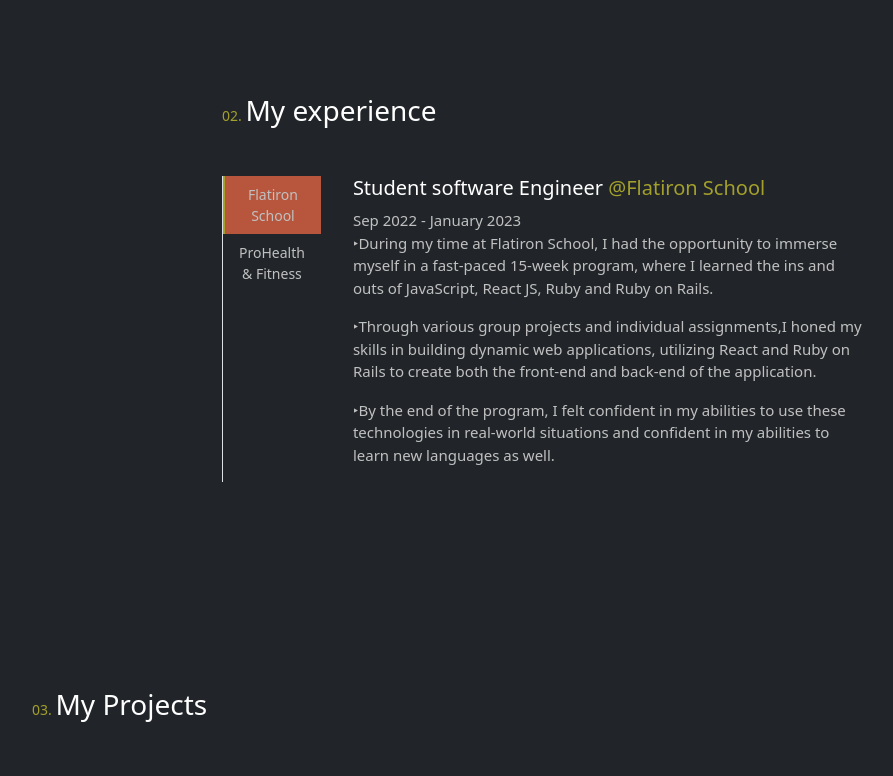
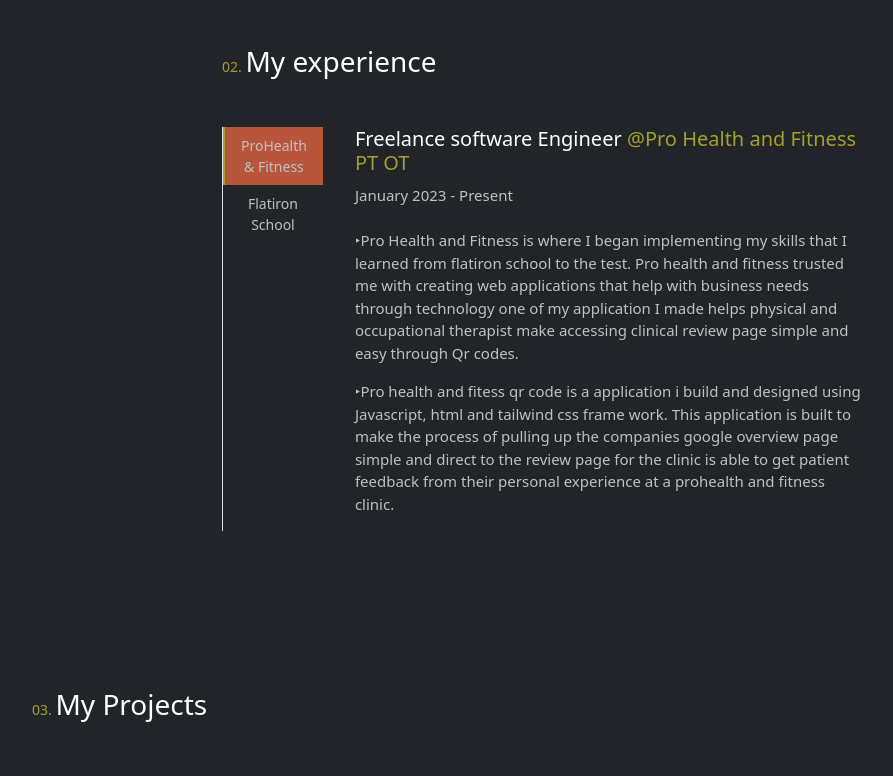
Before and after one commit to cedenoc181/pw2023, a React (Create React App) app: page / in a window 1280 px wide. Shown: the part 1400-2176 px from the top of the page, without its empty margins (98-991 px from the left). Built offline with nearby package versions, Linux system fonts and the light colour scheme; grey boxes are pictures that could not be loaded.

Commit message:
updated latest blogs to a buttomn with a anchor tag, commented out micro projects until finish

```diff
--- a/src/App.js
+++ b/src/App.js
@@ -3,7 +3,7 @@
 import About from './Component/About';
 import Experience from './Component/Experience';
 import Project from './Component/Project';
-import MicroProjects from './Component/MicroProjects.js';
+// import MicroProjects from './Component/MicroProjects.js';
 import Contact from "./Component/Contact";
 import Footer from './Component/Footer';
 import 'bootstrap/dist/css/bootstrap.min.css';
@@ -12,14 +12,14 @@
 function App() {
   return (
     <div className="App">
+
       <Home />
       <About />
       <Experience />
       <Project />
-      <MicroProjects />
+      {/* <MicroProjects /> */}
       <Contact />
       <Footer />
-
      </div>
   );
 }
--- a/src/Component/Blog.css
+++ /dev/null
@@ -1,11 +0,0 @@
-:root {
-    --Darkolive: #808000;
-    --olive: #a3a02b;
-    --navy: #001f3f;
-    --black: #111111;
-    --white: #ffffff;
-    --Redclay: #b7563d;
-    --tan: #e9b35f;
-    --burgundy: #7d4554;
-    --grey: #c0c0c0;
-}
--- a/src/Component/Blog.js
+++ /dev/null
@@ -1,13 +0,0 @@
-import React from 'react'
-import "./Blog.css";
-// import {useEffect} from 'react'
-// import Aos from 'aos' //this is for animation
-// import 'aos/dist/aos.css'
-
-function Blog() {
-  return (
-    <div>Blog</div>
-  )
-}
-
-export default Blog
--- a/src/Component/Contact.js
+++ b/src/Component/Contact.js
@@ -35,7 +35,7 @@
   return (
   <div id='contact' className="contact w-100 vh-100 bg-dark d-flex flex-column justify-content-center align-items-center">
     <div className='w-50 text-center' data-aos ="flip-right">
-        <p className='tyv'><span className='span'>05. </span>Thank you for visiting!</p>
+        <p className='tyv'><span className='span'>04. </span>Thank you for visiting!</p>
         <h1 className='text-white'>Feel free to reach out to me</h1>
         <p className='detail'>I am actively seeking new opportunites in Software engineering positions where i can apply
           and expand myu skills in programming, problem-solving, and teamwork. I am confiodent in my
--- a/src/Component/Experience.js
+++ b/src/Component/Experience.js
@@ -36,7 +36,7 @@
               aria-controls="v-pills-home"
               aria-selected="true"
             >
-              Flatiron School
+            ProHealth & Fitness
             </button>
 
             <button
@@ -49,7 +49,7 @@
               aria-controls="v-pills-profile"
               aria-selected="false"
             >
-              ProHealth & Fitness
+              Flatiron School
             </button>
             {/* <button class="nav-link" id="v-pills-messages-tab" data-bs-toggle="pill" data-bs-target="#v-pills-messages" type="button" role="tab" aria-controls="v-pills-messages" aria-selected="false">Messages</button>
              <button class="nav-link" id="v-pills-settings-tab" data-bs-toggle="pill" data-bs-target="#v-pills-settings" type="button" role="tab" aria-controls="v-pills-settings" aria-selected="false">Settings</button> */}
@@ -61,44 +61,66 @@
               role="tabpanel"
               aria-labelledby="v-pills-home-tab"
             >
-              <h5>
-                Student software Engineer{" "}
+               <h5>
+                Freelance software Engineer{" "}
+                <a href="https://prohealthptot.com/">
+                @Pro Health and Fitness PT OT
+                </a>
+              </h5>
+              <span className="date">January 2023 - Present</span>
+              <p>
+              <br />
+                <span>‣</span>
+                Pro Health and Fitness is where I began implementing my skills that I learned from flatiron school to the test.
+               Pro health and fitness trusted me with creating web applications that help with business needs through technology
+               one of my application I made helps physical and occupational therapist make accessing clinical review page simple and easy
+               through Qr codes.
+              </p>
+              <p>
+                <span>‣</span>
+                Pro health and fitess qr code is a application i build and designed using Javascript, html and tailwind css frame work.
+                This application is built to make the process of pulling up the companies google overview page simple and direct to the review page
+                for the clinic is able to get patient feedback from their personal experience at a prohealth and fitness clinic.
+              </p>
+
+            </div>
+
+            <div class="tab-pane fade" id="v-pills-profile" role="tabpanel" aria-labelledby="v-pills-profile-tab">
+                      <h5>
+                student software Engineer{" "}
                 <a href="https://flatironschool.com/welcome-to-flatiron-school/?utm_source=Google&utm_medium=ppc&utm_campaign=12728169839&utm_content=127574231184&utm_term=flatiron%20school&uqaid=513799628798&CjwKCAjw__ihBhADEiwAXEazJhhGFknmKW9KmfTLvxy1WNknOyr9SbEpLtLUrsmoxMNLL2AHYHmAAhoCtQoQAvD_BwE&gclid=CjwKCAjw__ihBhADEiwAXEazJhhGFknmKW9KmfTLvxy1WNknOyr9SbEpLtLUrsmoxMNLL2AHYHmAAhoCtQoQAvD_BwE">
                   @Flatiron School
                 </a>
               </h5>
               <span className="date">Sep 2022 - January 2023</span>
               <p>
-                <span>‣</span>
-                During my time at Flatiron School, I had the opportunity to
-                immerse myself in a fast-paced 15-week program, where I learned
-                the ins and outs of JavaScript, React JS, Ruby and Ruby on
-                Rails.
+                <br />
+                   <span>‣</span>
+                   During my time at Flatiron School, I had the opportunity to
+                   immerse myself in a fast-paced 15-week program, where I learned
+                   the ins and outs of JavaScript, React JS, Ruby and Ruby on
+                   Rails.
               </p>
               <p>
-                <span>‣</span>
-                Through various group projects and individual assignments,I
-                honed my skills in building dynamic web applications, utilizing
-                React and Ruby on Rails to create both the front-end and
-                back-end of the application.
+                   <span>‣</span>
+                   Through various group projects and individual assignments,I
+                   honed my skills in building dynamic web applications, utilizing
+                   React and Ruby on Rails to create both the front-end and
+                   back-end of the application.
               </p>
-
               <p>
-                <span>‣</span>
-                By the end of the program, I felt confident in my abilities to
-                use these technologies in real-world situations and confident in
-                my abilities to learn new languages as well.
+                    <span>‣</span>
+                    By the end of the program, I felt confident in my abilities to
+                    use these technologies in real-world situations and confident in
+                    my abilities to learn new languages as well.
               </p>
-            </div>
-            {/* <div class="tab-pane fade" id="v-pills-profile" role="tabpanel" aria-labelledby="v-pills-profile-tab">
-
         </div>
-        <div class="tab-pane fade" id="v-pills-messages" role="tabpanel" aria-labelledby="v-pills-messages-tab">
+        {/* <div class="tab-pane fade" id="v-pills-messages" role="tabpanel" aria-labelledby="v-pills-messages-tab">
 
         </div>
         <div class="tab-pane fade" id="v-pills-settings" role="tabpanel" aria-labelledby="v-pills-settings-tab">
 
-        </div> */}
+        </div>  */}
           </div>
         </div>
       </div>
@@ -107,3 +129,30 @@
 }
 
 export default Experience;
+
+
+
+
+
+{/* <p>
+<br />
+  <span>‣</span>
+  During my time at Flatiron School, I had the opportunity to
+  immerse myself in a fast-paced 15-week program, where I learned
+  the ins and outs of JavaScript, React JS, Ruby and Ruby on
+  Rails.
+</p>
+<p>
+  <span>‣</span>
+  Through various group projects and individual assignments,I
+  honed my skills in building dynamic web applications, utilizing
+  React and Ruby on Rails to create both the front-end and
+  back-end of the application.
+</p>
+
+<p>
+  <span>‣</span>
+  By the end of the program, I felt confident in my abilities to
+  use these technologies in real-world situations and confident in
+  my abilities to learn new languages as well.
+</p> */}
--- a/src/Component/Home.css
+++ b/src/Component/Home.css
@@ -103,7 +103,10 @@
 }
 
 
-
+#blog {
+    text-decoration: none;
+    color: #b7563d;
+}
 
  /* this hides css edits to smaller screens */
  @media only screen and (max-width: 768px) {
--- a/src/Component/Home.js
+++ b/src/Component/Home.js
@@ -2,10 +2,12 @@
 import Nav from './Nav'
 import 'bootstrap-icons/font/bootstrap-icons.css'
 import './Home.css'
-import Blog from "./Blog.js"
 import Typewriter from 'typewriter-effect'
 
+
+
 function Home() {
+
   return (
     <div id='home' className='home bg-dark w-100 vh-100'>
         <Nav />
@@ -47,7 +49,8 @@
               and ultimately make a difference in the world through my keyboard.
              </p>
              <button className="bg-transparent"><a className='learn' href="#about">Learn about me </a></button>
-             <button className="bg-transparent learn">Latest blogs</button>
+             <button  className="bg-transparent learn"><a id="blog" href="https://dev.to/cedsengine/building-a-qr-code-generator-onj">Latest blogs</a></button>
+
         </main>
     </div>
   )
--- a/src/Component/MicroProjects.js
+++ b/src/Component/MicroProjects.js
@@ -1,19 +1,19 @@
-import React from 'react'
-import "./MicroProjects.css";
-// import {useEffect} from 'react'
-// import Aos from 'aos' //this is for animation
-// import 'aos/dist/aos.css'
+// import React from 'react'
+// import "./MicroProjects.css";
+// // import {useEffect} from 'react'
+// // import Aos from 'aos' //this is for animation
+// // import 'aos/dist/aos.css'
 
-function MicroProjects() {
-  return (
-    <div id="microP" className="bg-dark w-100 vh-100 microP">
-        <div className="container">
-        <h3 className="px-5 pt-5 text-white">
-          <span>04. </span>Micro Projects
-        </h3>
-        </div>
-    </div>
-  )
-}
+// function MicroProjects() {
+//   return (
+//     <div id="microP" className="bg-dark w-100 vh-100 microP">
+//         <div className="container">
+//         <h3 className="px-5 pt-5 text-white">
+//           <span>04. </span>Micro Projects
+//         </h3>
+//         </div>
+//     </div>
+//   )
+// }
 
-export default MicroProjects
+// export default MicroProjects
--- a/src/Component/Nav.js
+++ b/src/Component/Nav.js
@@ -24,11 +24,11 @@
       <li class="nav-item">
         <a class="nav-link" href="#projects"><span>03. </span>Projects</a>
       </li>
+      {/* <li class="nav-item">
+        <a class="nav-link" href="#microP"><span>04. </span>MicroProjects</a>
+      </li> */}
       <li class="nav-item">
-        <a class="nav-link" href="#microP"><span>04. </span>MicroProjects</a>
-      </li>
-      <li class="nav-item">
-        <a class="nav-link" href="#contact"><span>05. </span>Contact</a>
+        <a class="nav-link" href="#contact"><span>04. </span>Contact</a>
       </li>
       <li class="nav-item">
       <a class="btn btn-outline-secondary" role="button" href={require('../resume.pdf')} download='resume.pdf'>Resume</a>
```
